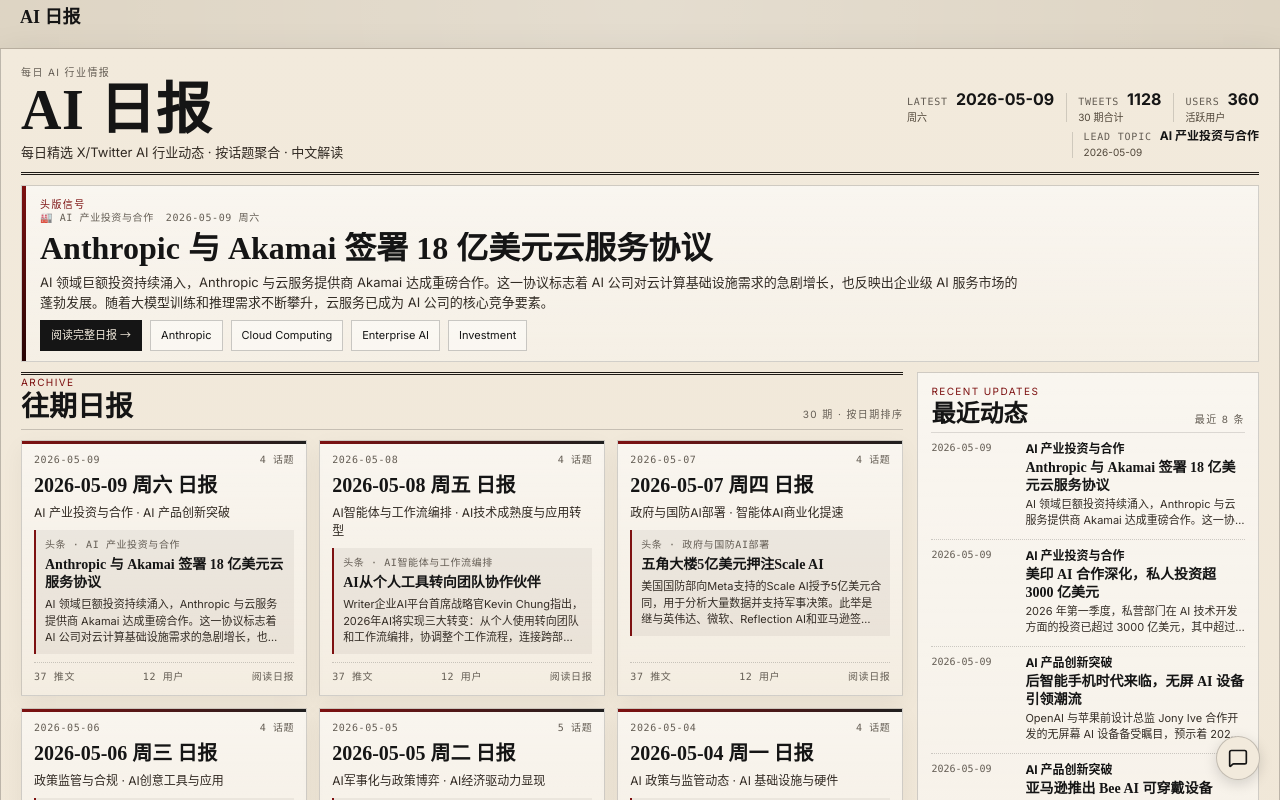
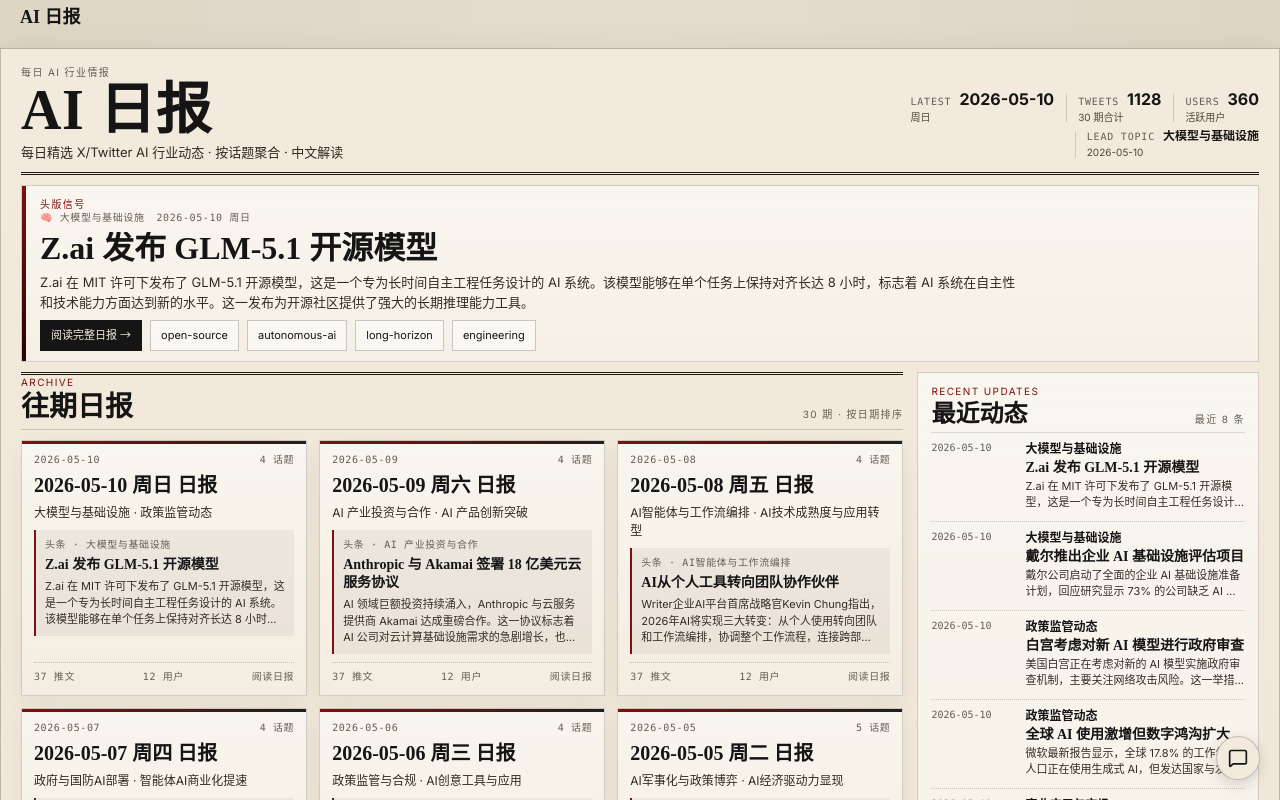
Before and after one commit to Vincentwei1021/ai-daily, a Next.js app: page / in a window 1280 px wide. Shown: the top 800 px of the page. Built offline with nearby package versions, Linux system fonts and the light colour scheme; no server answers.

Commit message:
daily: 2026-05-10

```diff
--- a/src/data/reports.ts
+++ b/src/data/reports.ts
@@ -14,6 +14,115 @@
 
 export const reports: DailyReport[] = [
   {
+    "date": "2026-05-10",
+    "weekday": "周日",
+    "timeRange": "05-09 08:30 ~ 05-10 08:30 (UTC+8)",
+    "tweetCount": 37,
+    "userCount": 12,
+    "topics": [
+      {
+        "title": "🧠 大模型与基础设施",
+        "items": [
+          {
+            "bold": "Z.ai 发布 GLM-5.1 开源模型",
+            "detail": "Z.ai 在 MIT 许可下发布了 GLM-5.1 开源模型，这是一个专为长时间自主工程任务设计的 AI 系统。该模型能够在单个任务上保持对齐长达 8 小时，标志着 AI 系统在自主性和技术能力方面达到新的水平。这一发布为开源社区提供了强大的长期推理能力工具。",
+            "tags": [
+              "open-source",
+              "autonomous-ai",
+              "long-horizon",
+              "engineering"
+            ]
+          },
+          {
+            "bold": "戴尔推出企业 AI 基础设施评估项目",
+            "detail": "戴尔公司启动了全面的企业 AI 基础设施准备计划，回应研究显示 73% 的公司缺乏 AI 就绪基础设施的现状。该项目包括硬件评估、扩展建议和实施路线图。戴尔首席顾问强调了企业 AI 雄心与基础设施现实之间的关键差距，为企业数字化转型提供了重要支撑。",
+            "tags": [
+              "enterprise",
+              "infrastructure",
+              "deployment",
+              "assessment"
+            ]
+          }
+        ]
+      },
+      {
+        "title": "🏛️ 政策监管动态",
+        "items": [
+          {
+            "bold": "白宫考虑对新 AI 模型进行政府审查",
+            "detail": "美国白宫正在考虑对新的 AI 模型实施政府审查机制，主要关注网络攻击风险。这一举措反映了政府对 AI 系统日益增强的自主性和技术能力的担忧。政策制定者认为，随着 AI 系统达到新的自主水平，谨慎的部署策略变得必要，当前阶段保持好奇心比紧迫性更为合适。",
+            "tags": [
+              "regulation",
+              "government",
+              "cybersecurity",
+              "policy"
+            ]
+          },
+          {
+            "bold": "全球 AI 使用激增但数字鸿沟扩大",
+            "detail": "微软最新报告显示，全球 17.8% 的工作年龄人口正在使用生成式 AI，但发达国家与发展中国家的差距持续扩大。2026 年第一季度，发达国家 27.5% 的 15-64 岁人群使用生成式 AI 工具，而发展中国家仅为 15.4%，差距较 2025 年下半年扩大了 1.5 个百分点。",
+            "tags": [
+              "global-adoption",
+              "digital-divide",
+              "generative-ai",
+              "statistics"
+            ]
+          }
+        ]
+      },
+      {
+        "title": "💼 商业应用与市场",
+        "items": [
+          {
+            "bold": "台湾股市因 AI 热潮创历史新高",
+            "detail": "台湾股市昨日创下单日涨幅超过 1700 点的历史纪录，首次收盘突破 40000 点大关。台积电、联发科等大型半导体股票领涨，投资者对人工智能热潮的乐观情绪推动了这一涨势。台湾在最新 AI 扩散报告中跻身前 20 名，显示出该地区在全球 AI 产业链中的重要地位。",
+            "tags": [
+              "stock-market",
+              "semiconductor",
+              "taiwan",
+              "ai-boom"
+            ]
+          },
+          {
+            "bold": "Coinbase 因 AI 变革裁员 14%",
+            "detail": "美国最大的加密货币交易所 Coinbase 宣布裁员 14%，称此举是为了应对加密货币市场波动，并为人工智能时代进行优化。公司表示，AI 技术的快速发展正在改变工作性质和业务模式，需要调整人员结构以适应新的技术环境和市场需求。",
+            "tags": [
+              "layoffs",
+              "cryptocurrency",
+              "workforce",
+              "optimization"
+            ]
+          }
+        ]
+      },
+      {
+        "title": "🛠️ 开发工具与平台",
+        "items": [
+          {
+            "bold": "MoneySkills 推出混合加密交易机器人",
+            "detail": "MoneySkills 公司发布了突破性的免费 AI 交易机器人，将强大的 AI 计算能力与金融专家团队的实时策略优化相结合。这款混合加密货币交易机器人代表了 AI 与人类专业知识的完美融合，为 2026 年的金融科技创新树立了新标杆，展示了 AI 代理在金融领域的变革潜力。",
+            "tags": [
+              "trading-bot",
+              "cryptocurrency",
+              "hybrid-ai",
+              "fintech"
+            ]
+          },
+          {
+            "bold": "USC 研究突破 AI 内存瓶颈",
+            "detail": "南加州大学维特比工程学院的研究人员通过算法和编码理论解决了 AI 的内存瓶颈问题，实现了 10 倍速度提升和 10 倍能耗降低。OpenAI 硬件负责人 Richard Ho 参与了相关讨论，为学生提供了宝贵的行业见解。这一突破为 AI 系统的效率优化开辟了新路径。",
+            "tags": [
+              "memory-optimization",
+              "algorithms",
+              "performance",
+              "research"
+            ]
+          }
+        ]
+      }
+    ]
+  },
+  {
     "date": "2026-05-09",
     "weekday": "周六",
     "timeRange": "05-08 08:30 ~ 05-09 08:30 (UTC+8)",
@@ -3061,150 +3170,6 @@
               "skills-transformation",
               "automation",
               "workforce"
-            ]
-          }
-        ]
-      }
-    ]
-  },
-  {
-    "date": "2026-04-10",
-    "weekday": "周五",
-    "timeRange": "04-09 08:30 ~ 04-10 08:30 (UTC+8)",
-    "tweetCount": 37,
-    "userCount": 12,
-    "topics": [
-      {
-        "title": "🧠 大模型突破与技术革新",
-        "items": [
-          {
-            "bold": "Anthropic 发布 Claude Mythos 5",
-            "detail": "Anthropic 正式发布了其最新旗舰模型 Claude Mythos 5，这是一个拥有10万亿参数的超大规模语言模型。该模型在多项基准测试中展现出前所未有的能力，特别是在复杂推理和代码生成方面表现突出。业界普遍认为这标志着AI能力的又一次跃升，可能重新定义人工智能在各行业的应用边界。",
-            "tags": [
-              "Claude",
-              "LLM",
-              "Anthropic",
-              "10T-parameters"
-            ]
-          },
-          {
-            "bold": "Google TurboQuant 压缩技术问世",
-            "detail": "Google 发布了革命性的 TurboQuant 模型压缩技术，能够在几乎不损失性能的前提下将大型语言模型压缩至原来的1/10大小。这一突破性技术将大幅降低AI模型的部署成本和运行门槛，使得更多中小企业能够负担得起高性能AI服务，有望推动AI技术的大规模普及。",
-            "tags": [
-              "Google",
-              "model-compression",
-              "TurboQuant",
-              "efficiency"
-            ]
-          },
-          {
-            "bold": "OpenAI GPT-5.4 超越人类基准",
-            "detail": "OpenAI 的 GPT-5.4 在多项认知测试中首次全面超越人类平均水平，在逻辑推理、创意写作和问题解决等领域都展现出卓越表现。这一里程碑事件引发了业界对通用人工智能（AGI）时间线的重新评估，同时也加剧了关于AI安全和监管的讨论。",
-            "tags": [
-              "OpenAI",
-              "GPT-5.4",
-              "human-level",
-              "AGI"
-            ]
-          }
-        ]
-      },
-      {
-        "title": "💰 投资与商业动态",
-        "items": [
-          {
-            "bold": "CoreWeave 与 Meta 签署210亿美元协议",
-            "detail": "AI云计算服务商 CoreWeave 与 Meta 达成了价值210亿美元的多年合作协议，将通过2032年为 Meta 提供AI计算能力。该协议覆盖多个数据中心，部分采用英伟达最新的 Rubin 系统芯片。这笔交易凸显了科技巨头对AI基础设施的巨大需求，也反映出云计算在AI竞赛中的战略重要性。",
-            "tags": [
-              "CoreWeave",
-              "Meta",
-              "cloud-computing",
-              "21B-deal"
-            ]
-          },
-          {
-            "bold": "AI 风险投资创历史新高",
-            "detail": "据统计，2026年第一季度AI相关风险投资达到2672亿美元，创下历史新纪录。其中大部分资金流向了基础模型开发、AI芯片制造和企业AI应用解决方案。投资热潮反映出资本市场对AI技术商业化前景的强烈信心，同时也推动了整个行业的快速发展和技术迭代。",
-            "tags": [
-              "venture-capital",
-              "267B",
-              "Q1-2026",
-              "investment"
-            ]
-          }
-        ]
-      },
-      {
-        "title": "🔧 开发工具与平台更新",
-        "items": [
-          {
-            "bold": "vLLM 0.19.0 集成 Hugging Face",
-            "detail": "开源推理引擎 vLLM 发布了0.19.0版本，新增了与 Hugging Face 生态系统的深度集成功能。这一更新简化了模型部署流程，开发者现在可以更轻松地将 Hugging Face 上的预训练模型部署到生产环境中。该版本还包含了多项性能优化，显著提升了推理速度和资源利用率。",
-            "tags": [
-              "vLLM",
-              "Hugging-Face",
-              "inference-engine",
-              "v0.19.0"
-            ]
-          },
-          {
-            "bold": "xAI Grok 4.20 多智能体系统",
-            "detail": "马斯克的 xAI 公司发布了 Grok 4.20，这是首个商业化的多智能体协作系统。该系统允许多个AI智能体同时处理复杂任务，通过协调合作提高问题解决效率。这一创新架构为企业级AI应用开辟了新的可能性，特别适用于需要多维度分析和决策的商业场景。",
-            "tags": [
-              "xAI",
-              "Grok-4.20",
-              "multi-agent",
-              "collaboration"
-            ]
-          }
-        ]
-      },
-      {
-        "title": "⚖️ 政策法规与安全",
-        "items": [
-          {
-            "bold": "美国各州推出AI监管新规",
-            "detail": "美国多个州政府同步推出了针对人工智能的监管法规，涵盖数据隐私、算法透明度和AI系统安全等多个方面。新规要求AI公司必须披露模型训练数据来源，建立算法审计机制，并为AI决策承担相应责任。这标志着美国AI监管进入了更加严格和规范的新阶段。",
-            "tags": [
-              "regulation",
-              "US-states",
-              "AI-policy",
-              "compliance"
-            ]
-          },
-          {
-            "bold": "Anthropic 遭遇重大网络安全事件",
-            "detail": "AI安全领域发生了一起重大事件，Anthropic 公司报告其系统遭遇了针对性网络攻击。虽然公司声称核心模型和用户数据未受影响，但这一事件引发了业界对AI基础设施安全防护的深度反思。专家呼吁建立更严格的AI系统安全标准和应急响应机制。",
-            "tags": [
-              "Anthropic",
-              "cybersecurity",
-              "breach",
-              "AI-safety"
-            ]
-          }
-        ]
-      },
-      {
-        "title": "🎯 应用场景与行业影响",
-        "items": [
-          {
-            "bold": "AI重塑就业市场格局",
-            "detail": "波士顿咨询集团最新研究显示，AI技术更多的是在重塑工作内容而非完全替代工作岗位。报告指出，约70%的工作将因AI技术而发生实质性变化，但完全消失的岗位比例相对较低。这一发现缓解了社会对AI大规模失业的担忧，同时强调了技能升级和再培训的重要性。",
-            "tags": [
-              "job-market",
-              "BCG-report",
-              "workforce",
-              "reskilling"
-            ]
-          },
-          {
-            "bold": "AI语音代理诉讼案激增",
-            "detail": "法律界注意到涉及AI语音代理和AI驱动呼叫监控服务的诉讼案件显著增加。主要争议集中在隐私保护、同意机制和算法偏见等方面。法律专家建议企业在部署此类AI系统时应建立更完善的合规框架，以降低潜在的法律风险和声誉损失。",
-            "tags": [
-              "voice-agents",
-              "litigation",
-              "privacy",
-              "legal-risk"
             ]
           }
         ]
```
